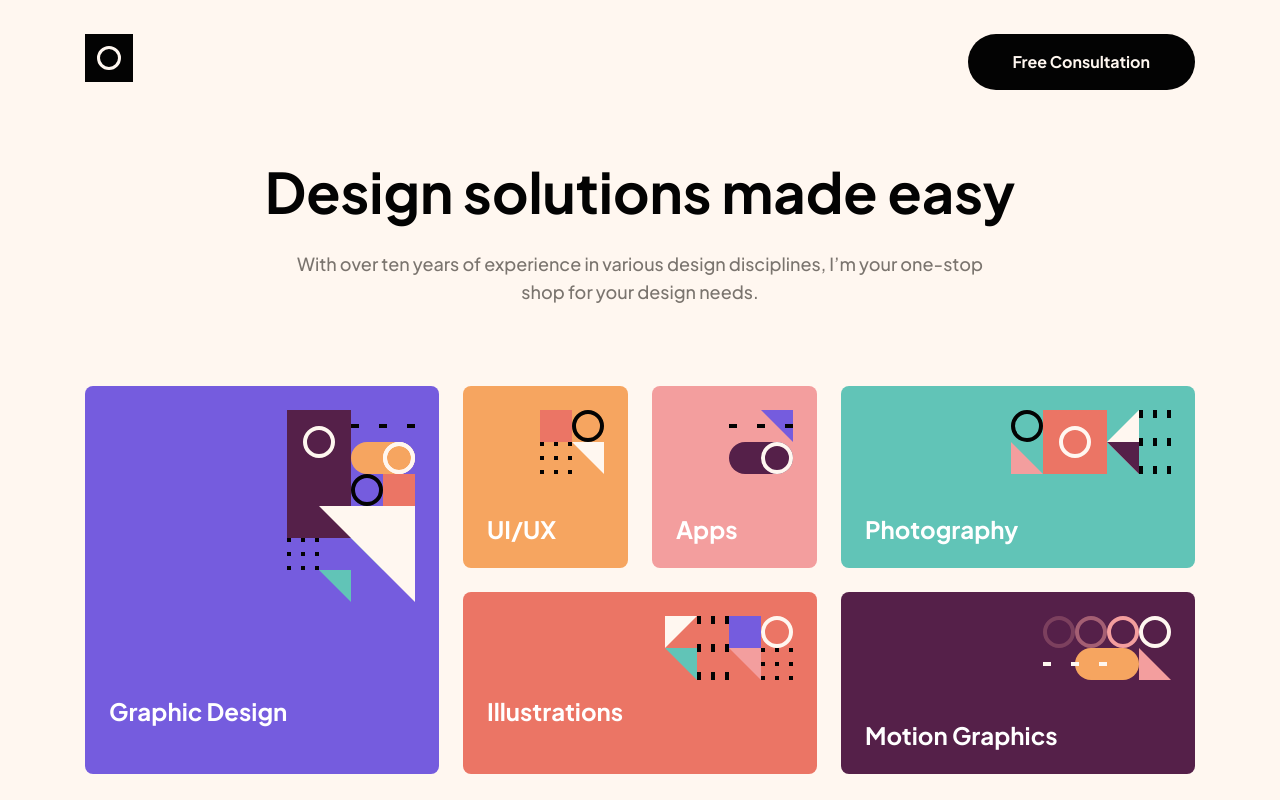
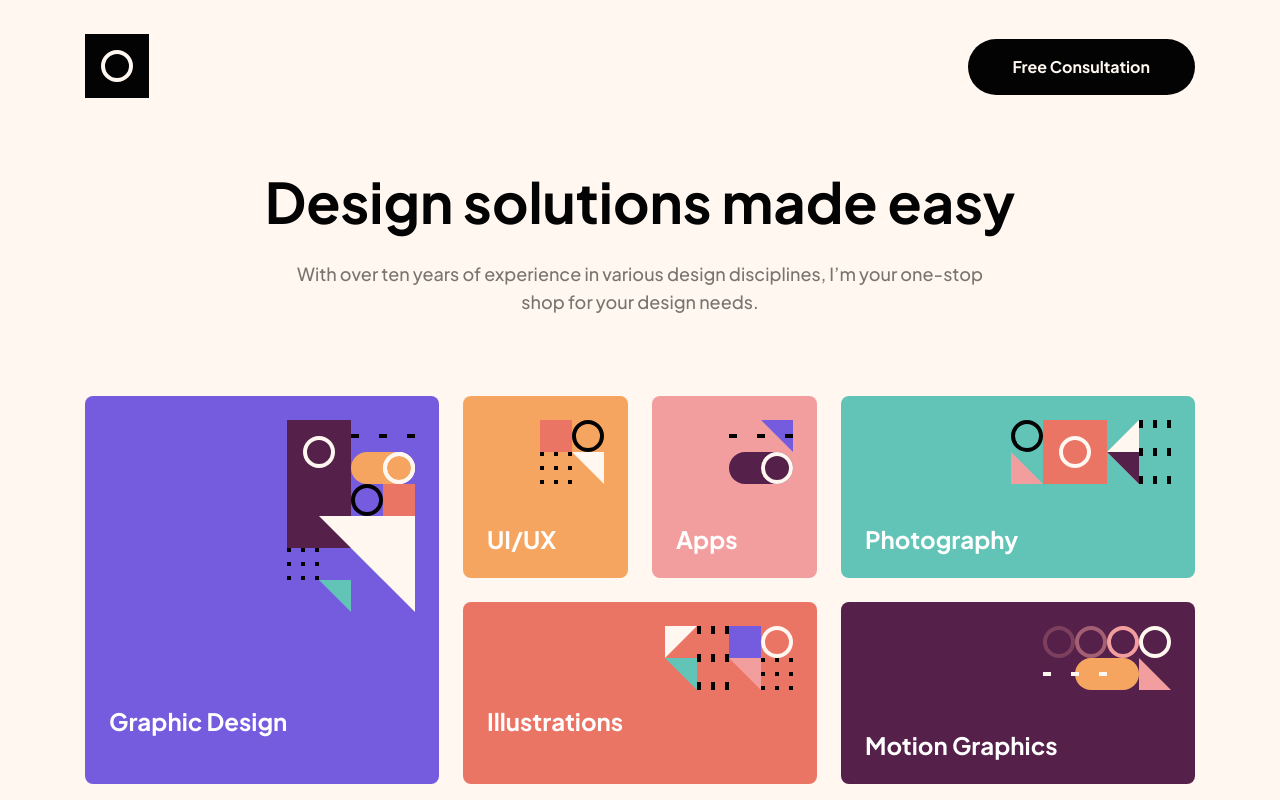
Before and after one commit to lowickib/single-page-design-portfolio, a website built with Vite: page index.html in a window 1280 px wide. Shown: the top 800 px of the page. Built offline with nearby package versions, Linux system fonts and the light colour scheme.

Commit message:
Logo sizing fixed

```diff
--- a/sass/components/_cta-bar.scss
+++ b/sass/components/_cta-bar.scss
@@ -1,3 +1,5 @@
+@use '../abstracts' as *;
+
 .cta-bar {
 	display: flex;
 	justify-content: space-between;
@@ -5,6 +7,11 @@
 	&__logo-svg {
 		width: 4.8rem;
 		height: 4.8rem;
+
+		@include respond-to('medium') {
+			width: 6.4rem;
+			height: 6.4rem;
+		}
 	}
 
 	&__button {
```
